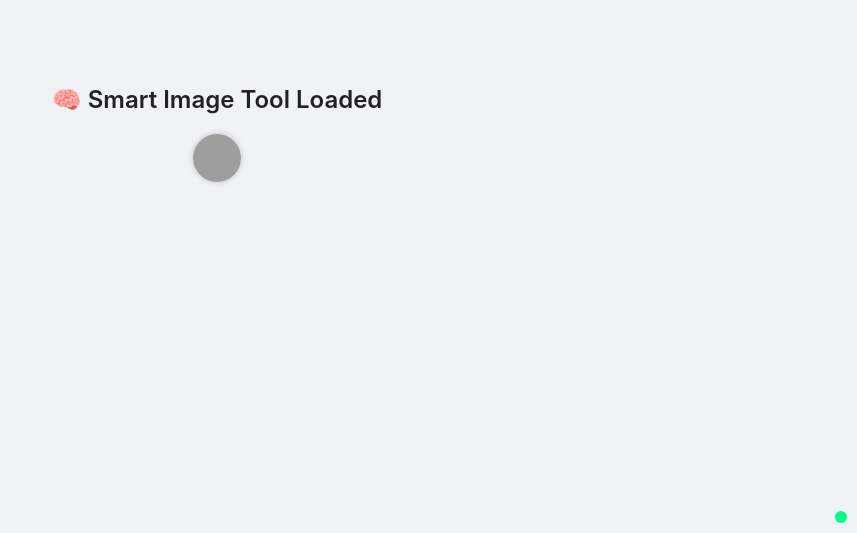
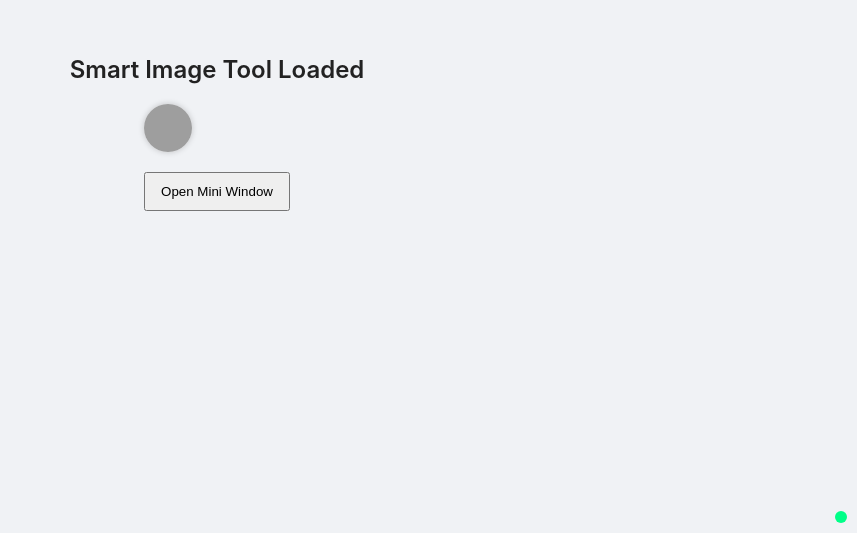
Before and after one commit to Garrisonronnie/SWIFT-extension-library, a website: page SmartImageTool/index.html in a window 1280 px wide. Shown: the part 267-800 px from the top of the page, without its empty margins (423-1280 px from the left). Drawn offline with Linux system fonts and the light colour scheme; grey boxes are pictures that could not be loaded.

Commit message:
index.html

```diff
--- a/SmartImageTool/index.html
+++ b/SmartImageTool/index.html
@@ -31,7 +31,6 @@ align-items: center;
 gap: 12px;
 }
 
-/* The green dot style (optional animation) */
 .green-dot {
 position: fixed;
 bottom: 10px;
@@ -54,18 +53,28 @@ opacity: 0.6;
 transform: scale(1.2);
 }
 }
+
+button {
+padding: 10px 15px;
+margin-top: 20px;
+}
 </style>
 </head>
 <body>
-<header>🧠 Smart Image Tool Loaded</header>
-
+<header>Smart Image Tool Loaded</header>
 <main>
 <div id="badge-container" aria-live="polite" aria-label="User profile badge"></div>
+<button onclick="openMini()">Open Mini Window</button>
 <noscript>
 <p style="color: red;">JavaScript is required to load the Smart Image Tool badge.</p>
 </noscript>
 </main>
 
+<script>
+function openMini() {
+window.open('index.html', '_blank', 'width=320,height=320');
+}
+</script>
 <script src="./autoScript.js" defer></script>
 </body>
 </html>
```
